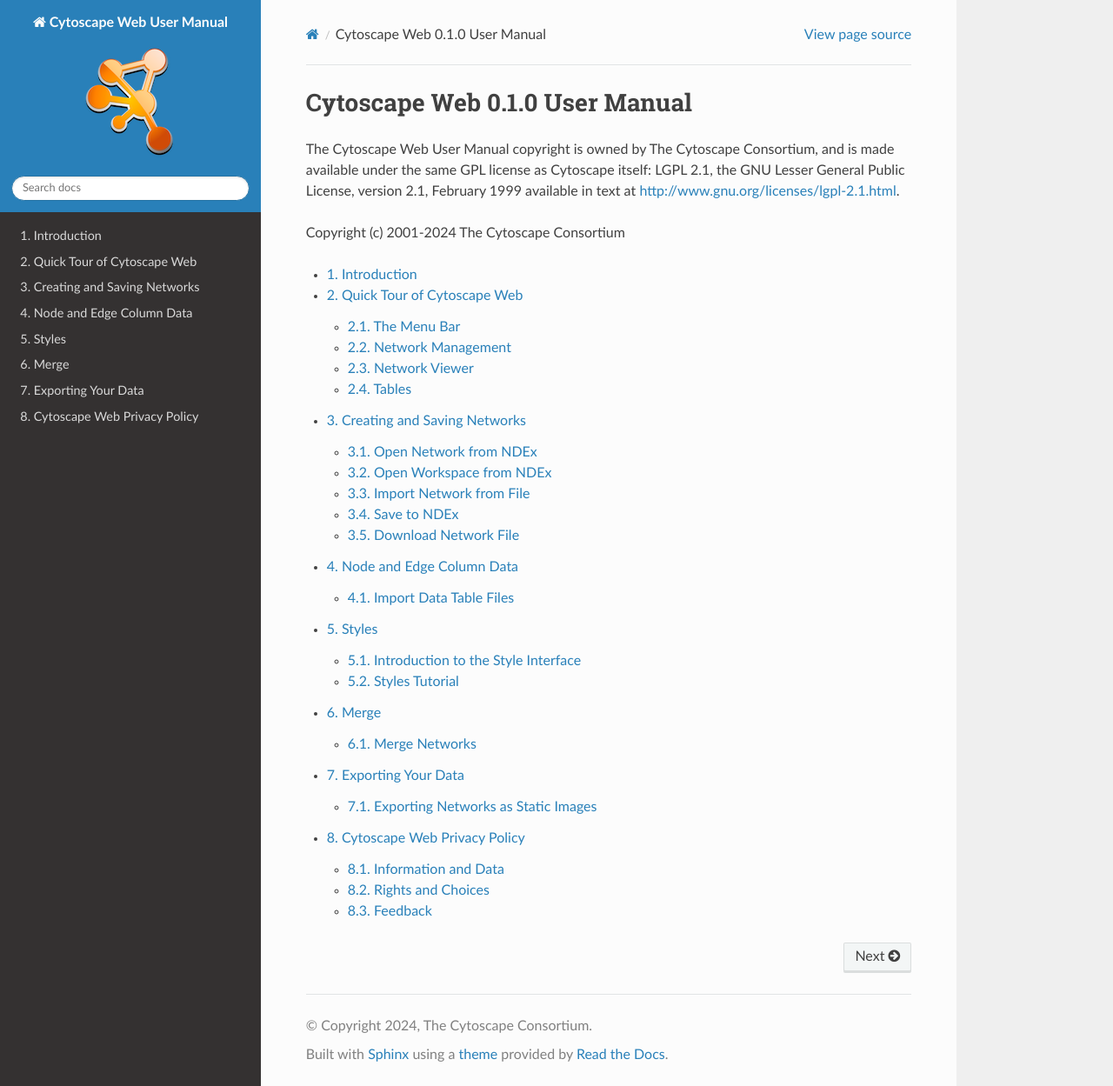
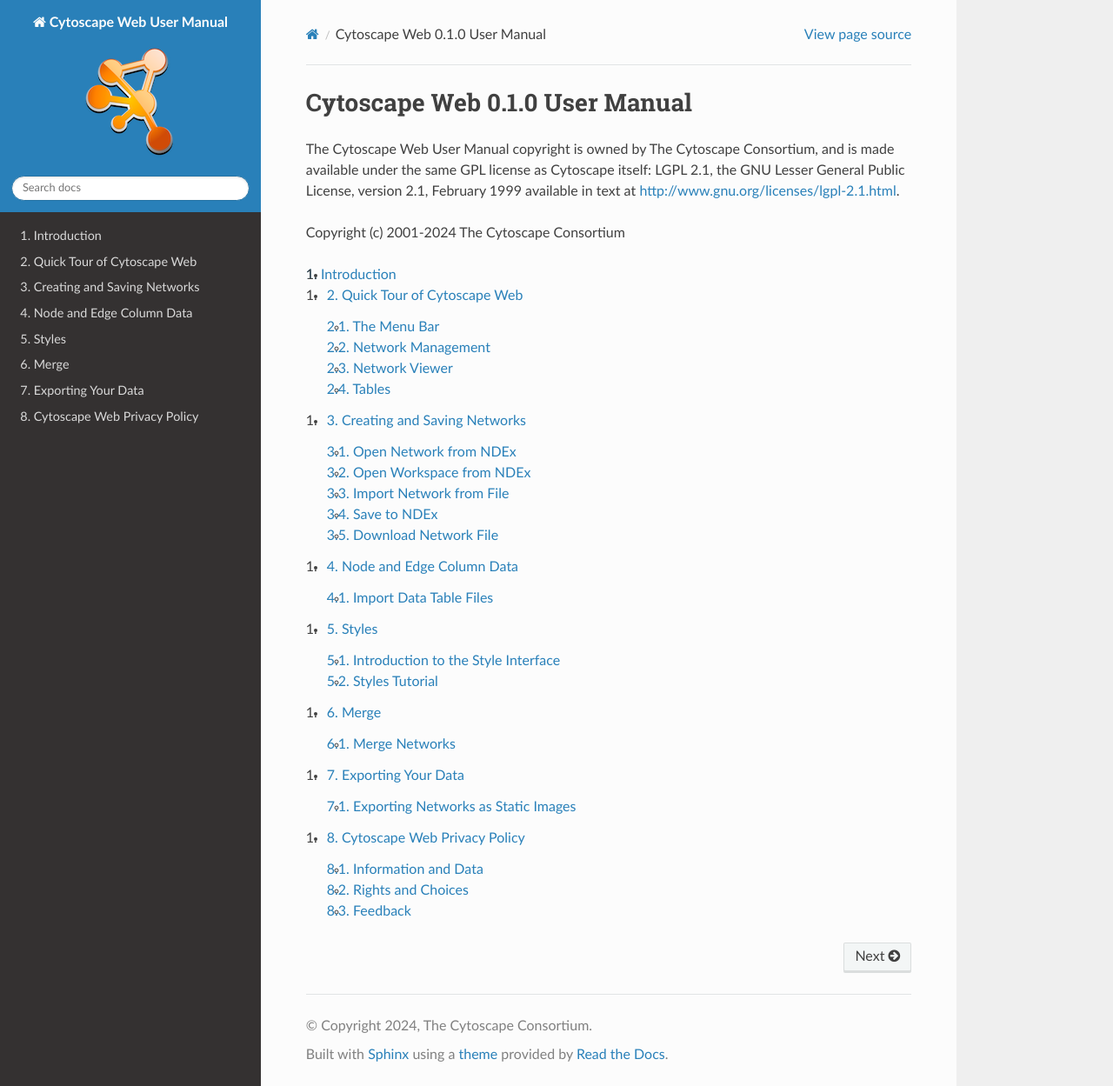
Before and after one commit to cytoscape/web-cytoscape-manual, a Sphinx documentation site: the page built from docs/index.rst, in a window 1280 px wide and 1249 px high. Shown: the whole window at 87% size. Built offline with Sphinx 7.4.7 and the Read the Docs theme 3.1.0, drawn with Linux system fonts in a browser that asks for light colours.

Commit message:
Update custom.css

```diff
--- a/docs/_static/custom.css
+++ b/docs/_static/custom.css
@@ -1,28 +1,29 @@
-/* Remove bullets from toctree lists */
-div.toctree-wrapper ul.simple {
-    list-style: none;
-    margin-left: 0;
-    padding-left: 0;
+/* Target the <ul> directly inside the <div class="toctree-wrapper compound"> */
+div.toctree-wrapper.compound > ul {
+    list-style: none;       /* Remove bullet points */
+    margin-left: 0;         /* Reset left margin */
+    padding-left: 0;        /* Reset left padding */
 }
 
-/* Reset counters */
-div.toctree-wrapper ul.simple li {
-    counter-reset: item;
-    margin-left: 1.5em;
-    text-indent: -1.5em;
-    position: relative;
+/* Style the <li> elements within the targeted <ul> */
+div.toctree-wrapper.compound > ul > li {
+    counter-reset: item;    /* Reset counter for nested lists */
+    margin-left: 1.5em;     /* Indent list items */
+    text-indent: -1.5em;    /* Align numbers with text */
+    position: relative;     /* Establish positioning context */
 }
 
-/* Add numbering to list items */
-div.toctree-wrapper ul.simple li:before {
-    counter-increment: item;
-    content: counters(item, ".") ". ";
-    position: absolute;
-    left: 0;
-    width: 1.5em;
+/* Add numbering before each <li> */
+div.toctree-wrapper.compound > ul > li:before {
+    counter-increment: item;                  /* Increment counter */
+    content: counters(item, ".") ". ";        /* Display hierarchical numbers */
+    position: absolute;                       /* Position numbers absolutely */
+    left: 0;                                  /* Align numbers to the left */
+    width: 1.5em;                             /* Reserve space for numbers */
 }
 
-/* Ensure the links are displayed inline */
-div.toctree-wrapper ul.simple li a {
-    display: inline;
+/* Ensure that links or paragraphs are displayed inline */
+div.toctree-wrapper.compound > ul > li a,
+div.toctree-wrapper.compound > ul > li p {
+    display: inline;        /* Display links and paragraphs inline */
 }
```
